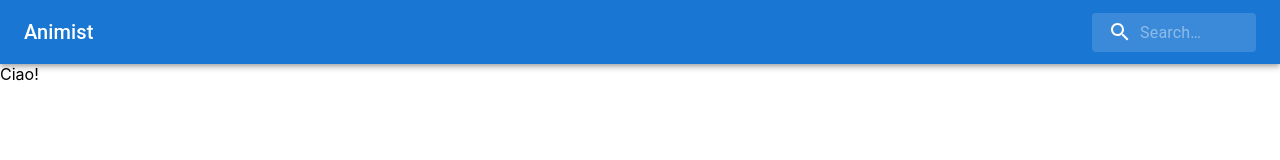
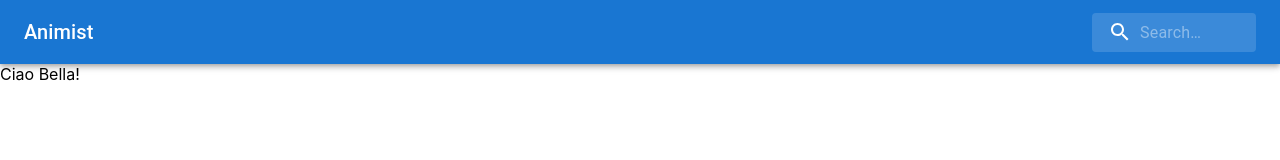
Before and after one commit to FabioDiCeglie/Animist-Project, a Next.js app: page /anime in a window 1280 px wide. Shown: the top 160 px of the page. Built offline with nearby package versions, Linux system fonts and the light colour scheme.

Commit message:
important

```diff
--- a/pages/anime/index.tsx
+++ b/pages/anime/index.tsx
@@ -1,5 +1,5 @@
 function anime() {
-  return <div>Ciao!</div>;
+  return <div>Ciao Bella!</div>;
 }
 
 export default anime;
```
